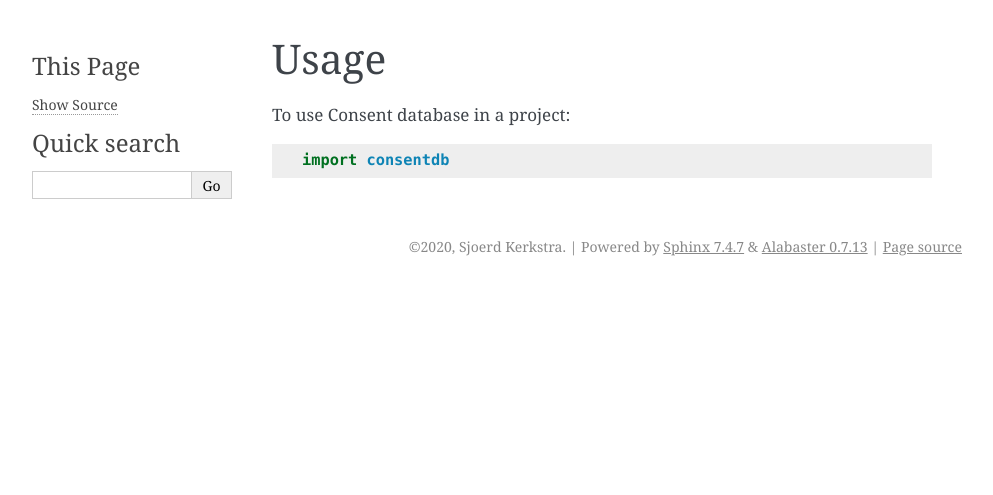
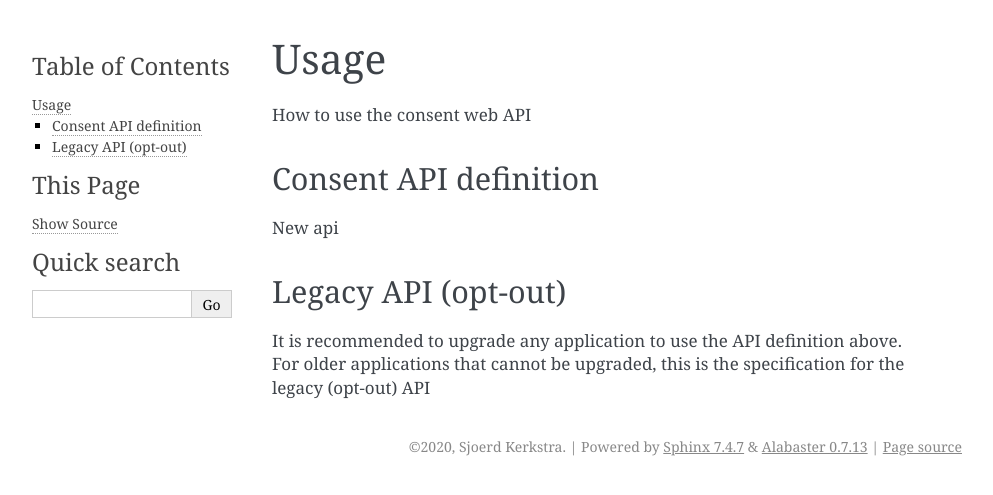
Before and after one commit to sjoerdk/consentdb, a Sphinx documentation site: the page built from docs/usage.rst, in a window 1280 px wide. Shown: the top 495 px of the page, without its empty margins (148-1141 px from the left). Built offline with Sphinx 7.4.7, drawn with Linux system fonts in a browser that asks for light colours; pages that are not in the unit, such as notebooks, are missing from menus.

Commit message:
Fixes docs bug, adds some docs

```diff
--- a/docs/usage.rst
+++ b/docs/usage.rst
@@ -2,6 +2,18 @@
 Usage
 =====
 
-To use Consent database in a project::
+How to use the consent web API
 
-    import consentdb
+
+
+Consent API definition
+======================
+
+New api
+
+
+Legacy API (opt-out)
+====================
+
+It is recommended to upgrade any application to use the API definition above. For older applications that cannot be
+upgraded, this is the specification for the legacy (opt-out) API
```
Also changed, not shown: .readthedocs.yml.
